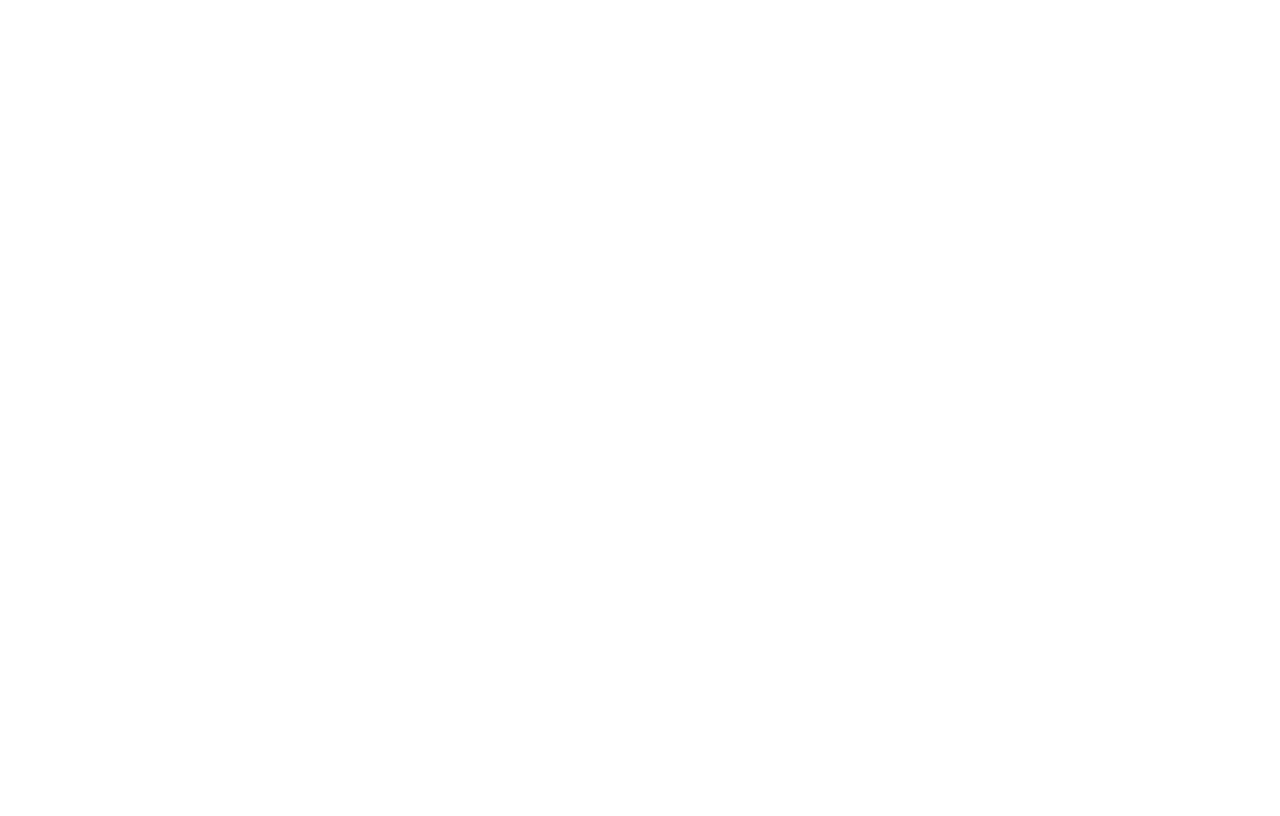
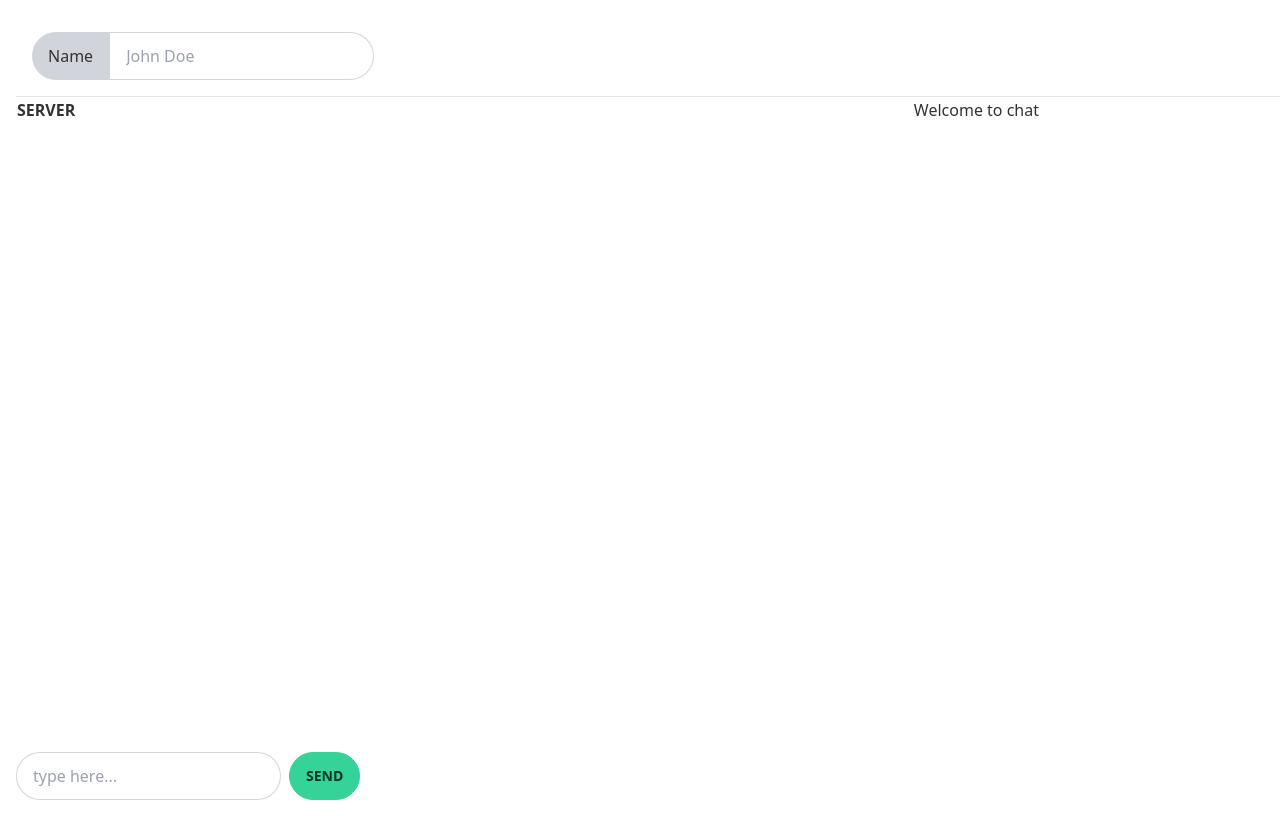
Before and after one commit to SidharthK2/chat-app, a Next.js app in the folder client/: page / in a window 1280 px wide. Built offline with nearby package versions, Linux system fonts and the light colour scheme; no server answers.

Commit message:
add socketio

```diff
--- a/client/package.json
+++ b/client/package.json
@@ -12,6 +12,7 @@
     "@next/font": "13.1.6",
     "@reduxjs/toolkit": "^1.9.2",
     "axios": "^1.3.0",
+    "daisyui": "^2.50.0",
     "next": "13.1.6",
     "react": "18.2.0",
     "react-dom": "18.2.0",
--- a/client/pages/_document.js
+++ b/client/pages/_document.js
@@ -1,13 +1,13 @@
-import { Html, Head, Main, NextScript } from 'next/document'
+import { Html, Head, Main, NextScript } from "next/document";
 
 export default function Document() {
   return (
-    <Html lang="en">
+    <Html data-theme="pastel" lang="en">
       <Head />
       <body>
         <Main />
         <NextScript />
       </body>
     </Html>
-  )
+  );
 }
--- a/client/pages/index.js
+++ b/client/pages/index.js
@@ -1,10 +1,43 @@
 import Head from "next/head";
 import Image from "next/image";
 import { Inter } from "@next/font/google";
+import { useState } from "react";
+import socket from "@/socket";
+
+function Message({ name, message }) {
+  return (
+    <tr className="flex justify-between w-4/5">
+      <td>
+        <b>{name}</b>
+      </td>
+      <td>{message}</td>
+    </tr>
+  );
+}
 
 const inter = Inter({ subsets: ["latin"] });
 
 export default function Home() {
+  const [formData, setFormData] = useState({
+    name: "",
+    message: "",
+  });
+  const [messages, setMessages] = useState([
+    {
+      name: "SERVER",
+      message: "Welcome to chat",
+    },
+  ]);
+  const onChange = (e) => {
+    setFormData({ ...formData, [e.target.name]: e.target.value });
+  };
+  const sendMessage = () => {
+    socket.emit("message", { from: formData.name, message: formData.message });
+  };
+  socket.on("message", (data) => {
+    setMessages([...messages, { name: data.from, message: data.message }]);
+  });
+
   return (
     <>
       <Head>
@@ -13,7 +46,46 @@ export default function Home() {
         <meta name="viewport" content="width=device-width, initial-scale=1" />
         <link rel="icon" href="/favicon.ico" />
       </Head>
-      <main></main>
+      <main>
+        <div className="container h-screen m-2 p-2 flex flex-col">
+          <div className="form-control m-2 p-2">
+            <label className="input-group">
+              <span>Name</span>
+              <input
+                type="text"
+                name="text"
+                id="name"
+                placeholder="John Doe"
+                className="input input-bordered"
+                value={formData.name}
+                onChange={(e) => onChange(e)}
+              />
+            </label>
+          </div>
+          <hr />
+          <table className="grow">
+            <tbody className="flex w-screen">
+              {messages.map((msg) => (
+                <Message name={msg.name} message={msg.message} />
+              ))}
+            </tbody>
+          </table>
+          <div className="msgBox flex gap-2">
+            <input
+              type="text"
+              name="message"
+              id="message"
+              placeholder="type here..."
+              className="input input-bordered"
+              value={formData.message}
+              onChange={(e) => onChange(e)}
+            />
+            <button className="btn btn-success" onClick={sendMessage}>
+              Send
+            </button>
+          </div>
+        </div>
+      </main>
     </>
   );
 }
--- /dev/null
+++ b/client/socket.js
@@ -0,0 +1,5 @@
+import SocketIO from "socket.io-client";
+
+const socket = SocketIO("http://localhost:5000");
+
+export default socket;
--- a/client/tailwind.config.js
+++ b/client/tailwind.config.js
@@ -8,5 +8,5 @@ module.exports = {
   theme: {
     extend: {},
   },
-  plugins: [],
+  plugins: [require("daisyui")],
 };
```
Also changed, not shown: 2 other files (tests, documents, lock files or other folders).
